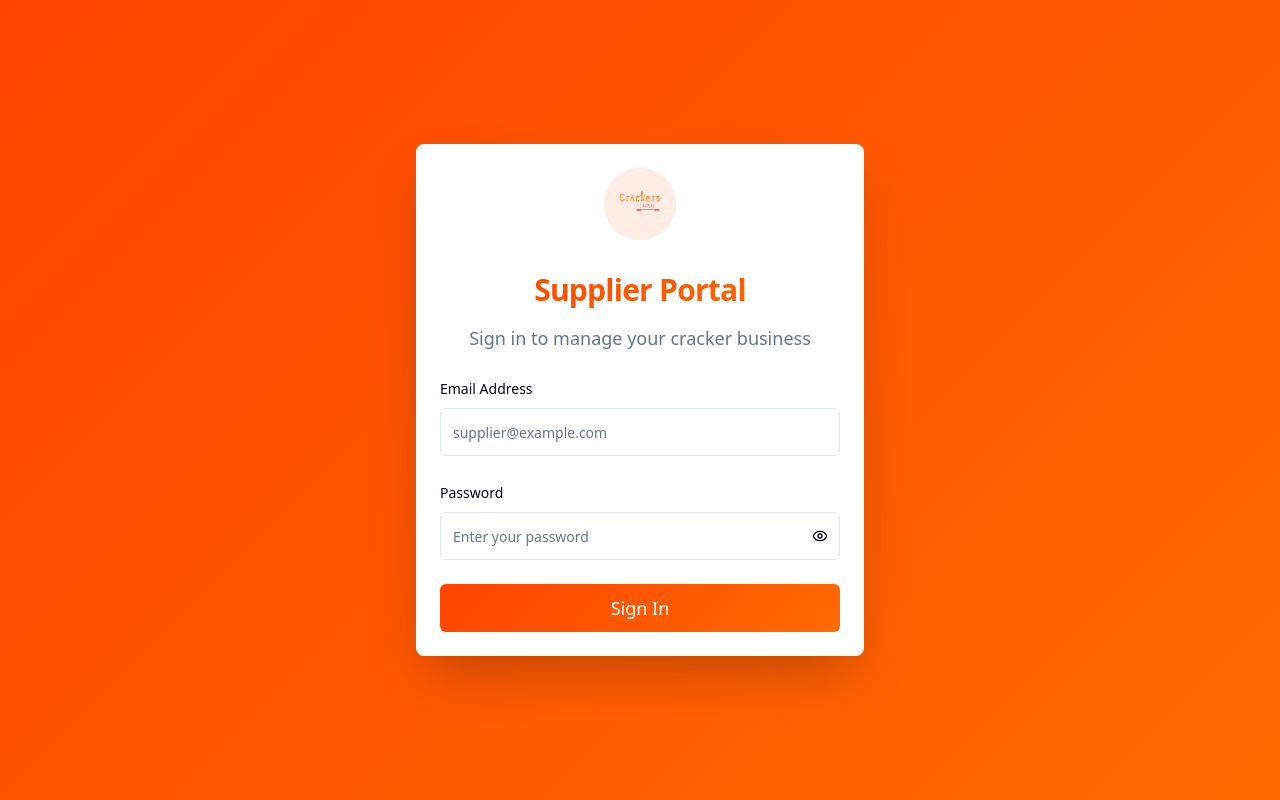
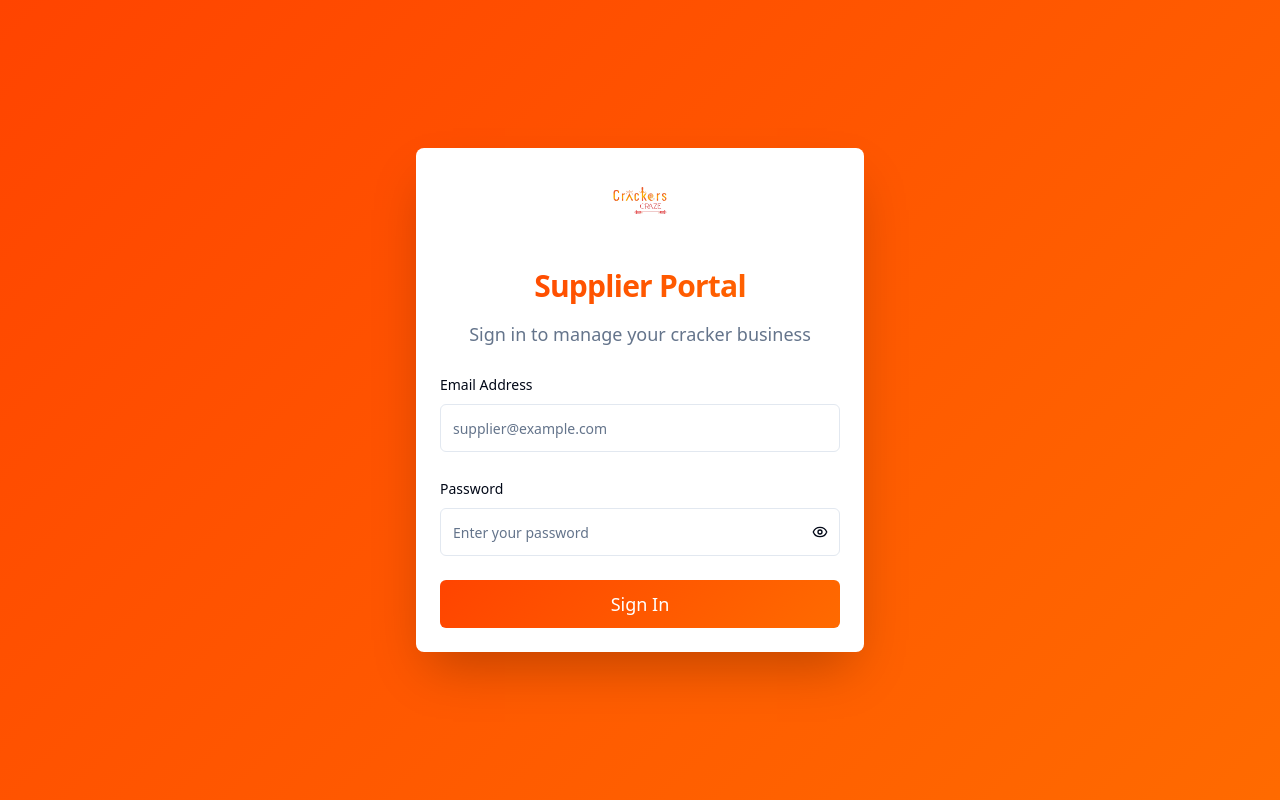
Before and after one commit to supplier12/cracker-supplier-dashboard-red, a React (Vite) app: page /login in a window 1280 px wide. Built offline with nearby package versions, Linux system fonts and the light colour scheme.

Commit message:
Remove login page background outline
Removed the round background outline from the login page.

```diff
--- a/src/pages/Login.tsx
+++ b/src/pages/Login.tsx
@@ -39,13 +39,11 @@ const Login = () => {
       <Card className="w-full max-w-md shadow-2xl border-0">
         <CardHeader className="text-center space-y-4">
           <div className="flex justify-center mb-4">
-            <div className="p-3 rounded-full bg-primary/10">
-              <img
-                src="/lovable-uploads/00d439d3-3f7b-4731-b5c6-f647e9b5a006.png"
-                alt="Crackers Craze Logo"
-                className="h-12 w-12 object-contain"
-              />
-            </div>
+            <img
+              src="/lovable-uploads/00d439d3-3f7b-4731-b5c6-f647e9b5a006.png"
+              alt="Crackers Craze Logo"
+              className="h-16 w-16 object-contain"
+            />
           </div>
           <CardTitle className="text-3xl font-bold gradient-text">
             Supplier Portal
```
